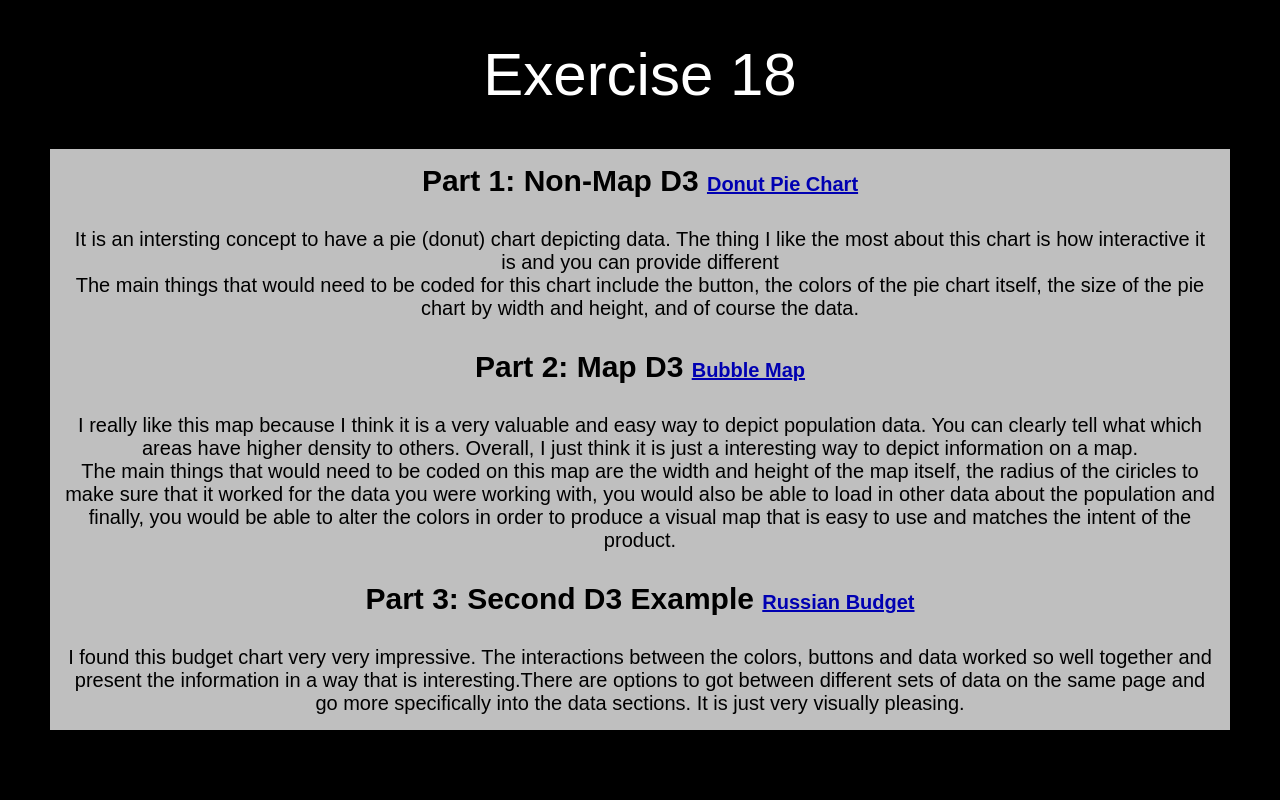
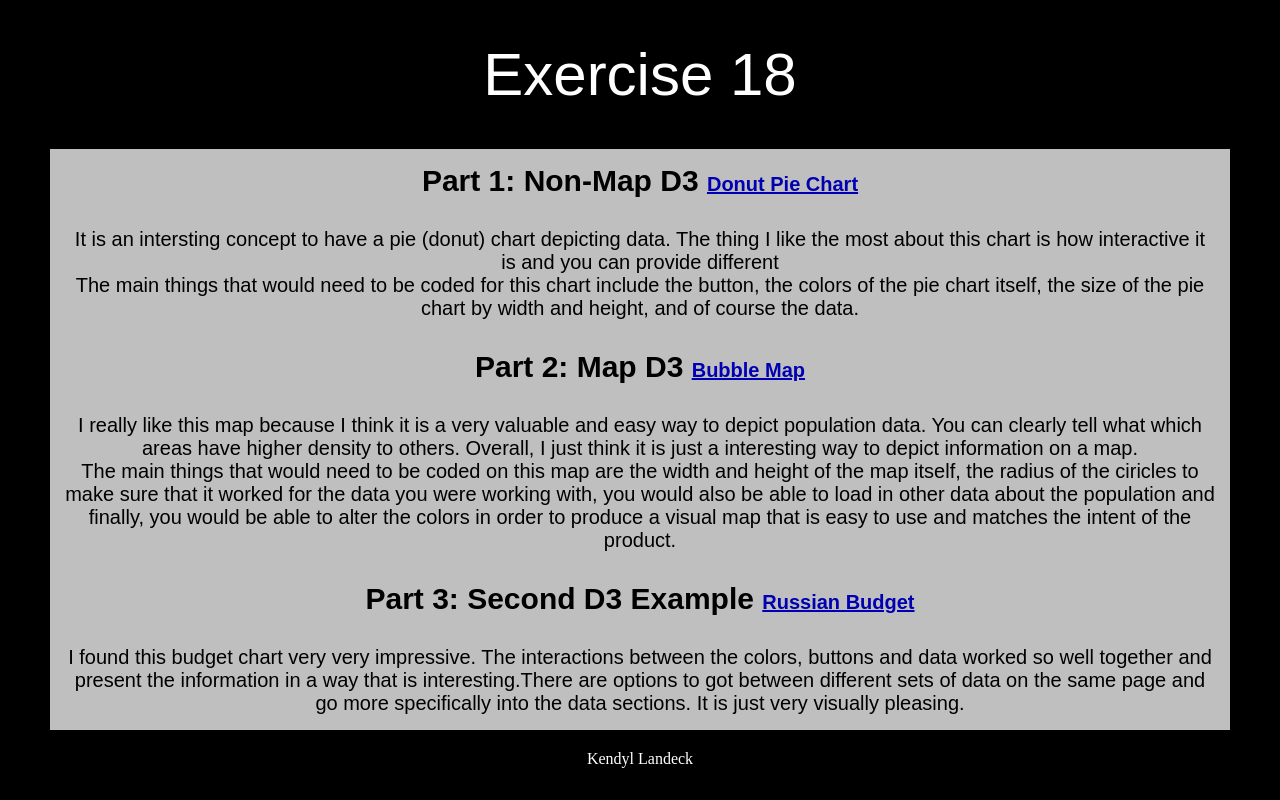
Before and after one commit to Kendyl66/LA458-558, a plain HTML site: page ex18/index.html in a window 1280 px wide. Drawn offline with Linux system fonts and the light colour scheme.

Commit message:
Update index.html

```diff
--- a/ex18/index.html
+++ b/ex18/index.html
@@ -69,4 +69,5 @@
     I found this budget chart very very impressive. The interactions between the colors, buttons and data worked so well together and present the information in a way that is interesting.There are options to got between different sets of data on the same page and go more specifically into the data sections. It is just very visually pleasing.
     </p>
 </body>
+    <footer style="color: white; text-align: center; padding: 20px"> Kendyl Landeck</footer>
 </html>
```
